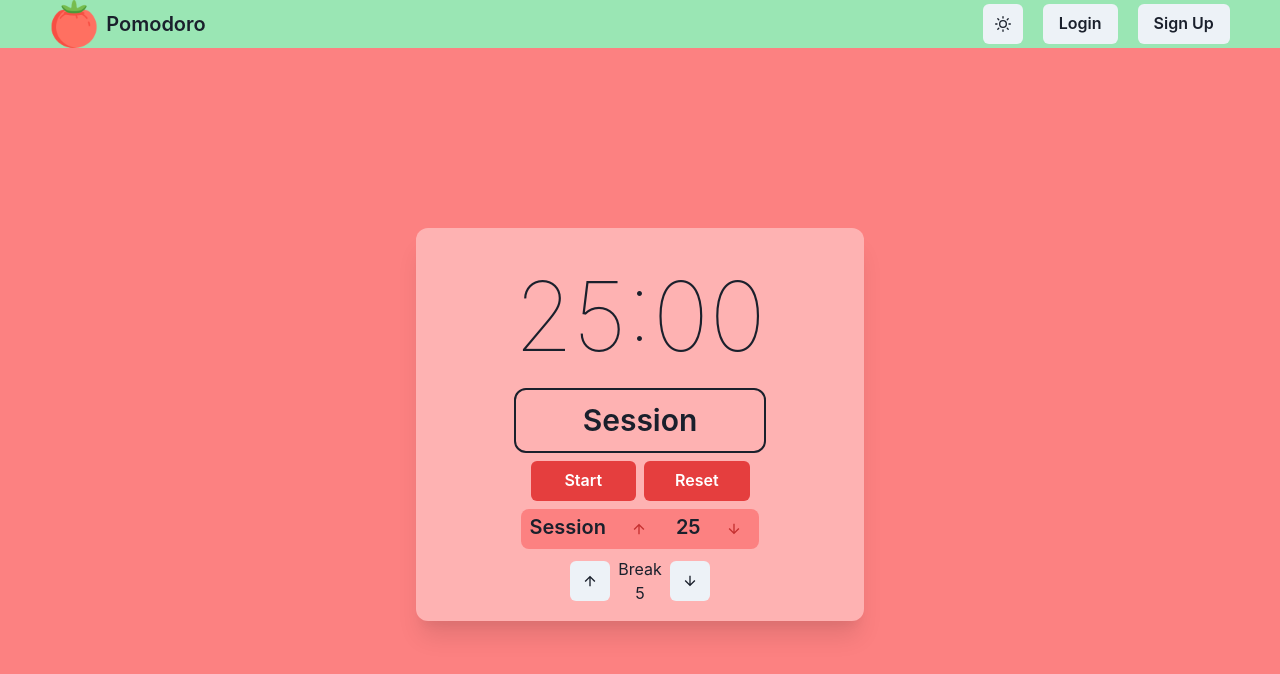
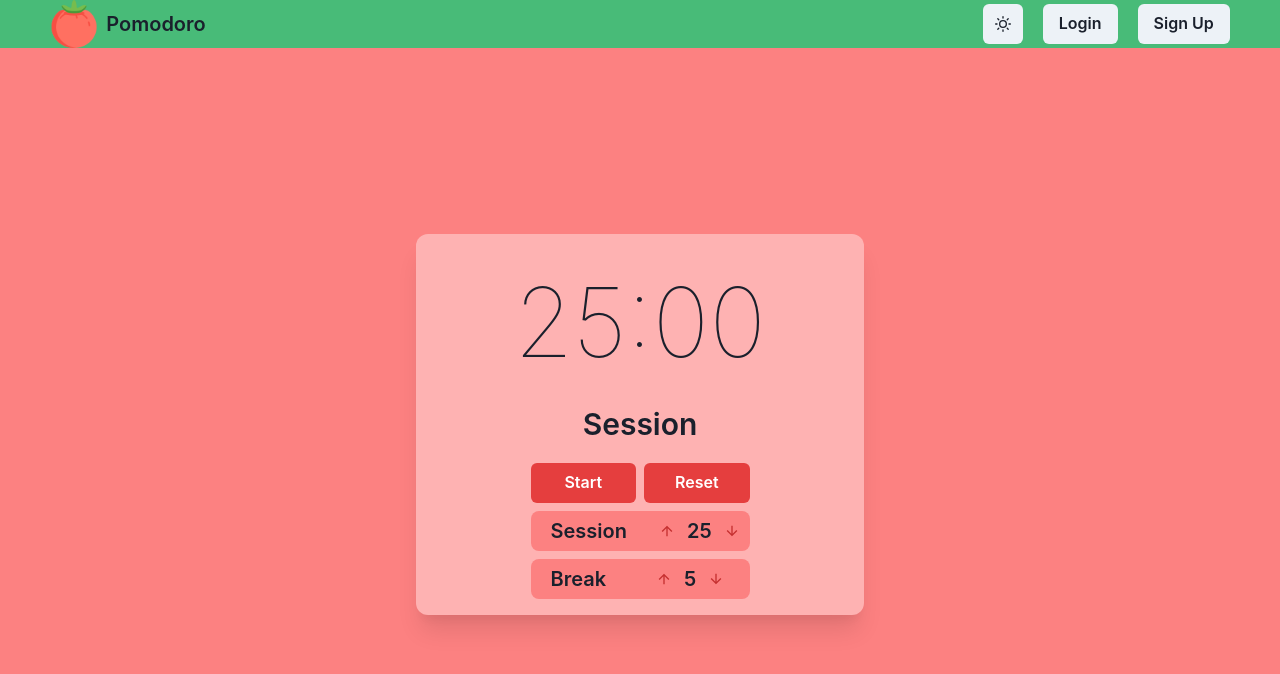
Before and after one commit to khoaHyh/pomodomo, a React (Create React App) app: page / in a window 1280 px wide. Shown: the top 674 px of the page. Built offline with nearby package versions, Linux system fonts and the light colour scheme.

Commit message:
interval files are cleaned up

```diff
--- a/src/components/Navbar.js
+++ b/src/components/Navbar.js
@@ -7,7 +7,7 @@ export const Navbar = (props) => {
     console.log(isMobile)
     return (
 
-        <Flex w="100vw" bg='green.200' h="6vh" justify="center" align="center" box-shadow='xl'
+        <Flex w="100vw" bg='green.400' h="6vh" justify="center" align="center" box-shadow='xl'
             fontSize={['md', 'lg', 'xl', 'xl']}
             boxShadow='md'
             p={2}>
--- a/src/components/Pomodoro.js
+++ b/src/components/Pomodoro.js
@@ -1,8 +1,7 @@
 import React, { useState, useEffect } from 'react';
 import { Box, Stack } from '@chakra-ui/react';
-import { BreakInterval } from './pomoUtils/BreakInterval'
+import { Interval } from './pomoUtils/Interval'
 import { SessionSetters } from './pomoUtils/SessionSetters'
-import { SessionInterval } from './pomoUtils/SessionInterval'
 import { TimerDisplay } from './pomoUtils/TimerDisplay'
 
 const Pomodoro = () => {
@@ -133,12 +132,12 @@ const Pomodoro = () => {
                 {/* INCREMENT SESSION LENGTH */}
                 <Stack direction="column" align='center'>
                     <Box >
-                        <SessionInterval sessionMinute={minuteHandler(pomoTime)} sessionStateTime={handleSessionTime} />
-                        </Box>
+                        <Interval sessionMinute={minuteHandler(pomoTime)} stateTime={handleSessionTime} timeTitle={"Session"} />
+                    </Box>
                     {/* INCREMENT BREAK LENGTH */}
-                        <Box >
-                            <BreakInterval sessionMinute={minuteHandler(breakTime)} breakStateTime={handleBreakTime} />
-                        </Box>
+                    <Box >
+                        <Interval sessionMinute={minuteHandler(breakTime)} stateTime={handleBreakTime} timeTitle={"Break"} />
+                    </Box>
 
                 </Stack>
 
--- a/src/components/pomoUtils/BreakInterval.js
+++ /dev/null
@@ -1,32 +0,0 @@
-import { HStack, Text, IconButton, Center } from "@chakra-ui/react";
-import { ArrowUpIcon, ArrowDownIcon } from "@chakra-ui/icons"
-
-export const BreakInterval = (props) => {
-
-    const breakTime = (isInc) => {
-        props.breakStateTime(isInc);
-    }
-
-    return (
-        <div>
-            <HStack>
-                <IconButton icon={<ArrowUpIcon />}
-                    aria-label="increment"
-                    id="break-increment" onClick={() => { breakTime(true) }} > Increase </IconButton>
-                <Text id="break-label" >
-                    Break
-                    <Center>
-                        <Text id="break-length">{props.sessionMinute}</Text>
-
-                    </Center>
-
-                </Text>
-
-                <IconButton icon={<ArrowDownIcon />}
-                    aria-label="decrement"
-                    id="break-decrement" onClick={() => { breakTime(false) }}> Decrease </IconButton>
-            </HStack>
-        </div >
-    )
-
-}
--- /dev/null
+++ b/src/components/pomoUtils/Interval.js
@@ -0,0 +1,41 @@
+import { HStack, Text, IconButton, ButtonGroup, Box } from "@chakra-ui/react";
+import { ArrowUpIcon, ArrowDownIcon } from "@chakra-ui/icons"
+
+export const Interval = (props) => {
+
+    const breakTime = (isInc) => {
+        props.stateTime(isInc);
+    }
+
+    return (
+        <HStack bg='red.300' rounded='lg' width='219px'>
+            <Box w='50%'>
+                <Text id="break-label" as='h1' fontSize="xl" fontWeight='semibold' mx='3' pl='2' >
+                    {props.timeTitle}
+                        </Text>
+            </Box>
+            <Box w='50%'>
+                <ButtonGroup isAttached >
+                    <IconButton icon={<ArrowUpIcon />}
+                        aria-label="break-increment"
+                        colorScheme="red"
+                        variant="ghost"
+                        id="break-increment" onClick={() => { breakTime(true) }} ></IconButton>
+                    <Box alignSelf='center'>
+                        <Text id="break-length"
+                            fontSize='xl'
+                            fontWeight='semibold'
+                        >{props.sessionMinute}</Text>
+                    </Box>
+                    <IconButton icon={<ArrowDownIcon />}
+                        aria-label="break-decrement"
+                        colorScheme="red"
+                        variant="ghost"
+                        id="break-decrement"
+                        onClick={() => { breakTime(false) }}></IconButton>
+                </ButtonGroup>
+            </Box>
+        </HStack >
+    )
+
+}
--- a/src/components/pomoUtils/SessionInterval.js
+++ /dev/null
@@ -1,37 +0,0 @@
-import { IconButton, HStack, Text, Center } from "@chakra-ui/react";
-import { ArrowUpIcon, ArrowDownIcon } from "@chakra-ui/icons"
-
-//handling time function in parent
-export const SessionInterval = (props) => {
-    const sessionStateTime = (incOrDec) => {
-        props.sessionStateTime(incOrDec);
-    }
-
-    return (<div>
-        <HStack bg='red.300' rounded='lg'>
-            <Text as='h1' fontSize="xl" fontWeight='semibold' mb='1' ml='1' pl='1'>
-                Session
-        </Text>
-            <IconButton icon={<ArrowUpIcon />}
-                aria-label="session-increment"
-                colorScheme="red" width='50px'
-                variant="ghost"
-                id="session-increment"
-                onClick={() => { sessionStateTime(true); }}> </IconButton>
-            <Text id="session-label" >
-                <Center><Text
-                    id="session-length"
-                    fontSize='xl'
-                    fontWeight='semibold'
-                    mb='1' ml='1'>{props.sessionMinute}</Text></Center>
-            </Text>
-
-            <IconButton icon={<ArrowDownIcon />}
-                aria-label="session-decrement"
-                colorScheme="red" width='50px'
-                variant="ghost"
-                id="session-decrement"
-                onClick={() => { sessionStateTime(false); }} >Decrease </IconButton>
-        </HStack>
-    </div>)
-}
--- a/src/components/pomoUtils/TimerDisplay.js
+++ b/src/components/pomoUtils/TimerDisplay.js
@@ -1,11 +1,11 @@
-import { Box, Text } from "@chakra-ui/react";
+import { Box, Divider, Text } from "@chakra-ui/react";
 
 
 export const TimerDisplay = (props) => {
     return (
         <Box textAlign="center" minW='219px'>
             <Text  fontWeight='hairline' fontSize='8xl' id="time-left" > {props.minuteHandle + ":" + props.secondsHandle}</Text>
-            <Box rounded="xl" border='2px'>
+            <Box >
                 <Text my="2" fontWeight="semibold" fontSize='3xl' id="timer-label">{props.sessionType} </Text>
             </Box>
 
```
